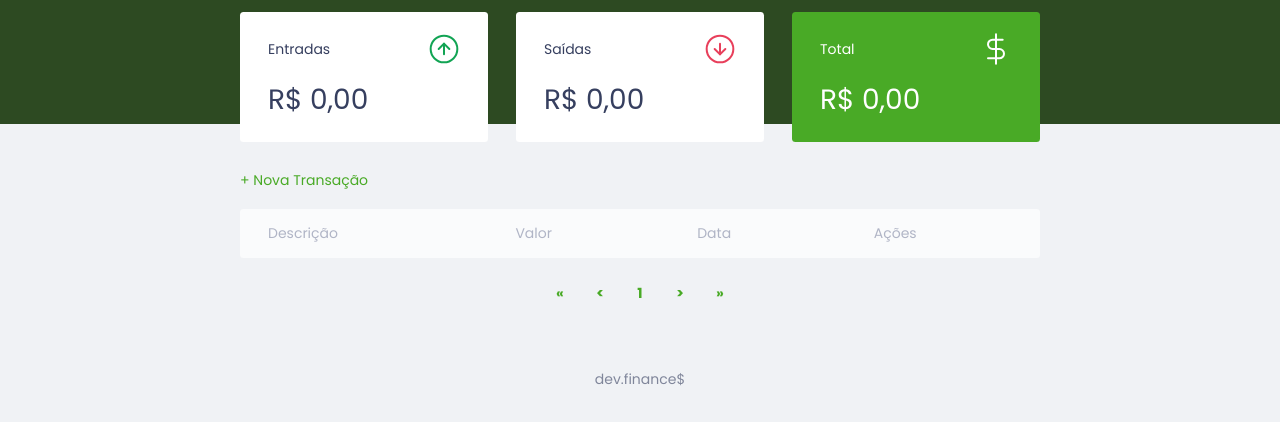
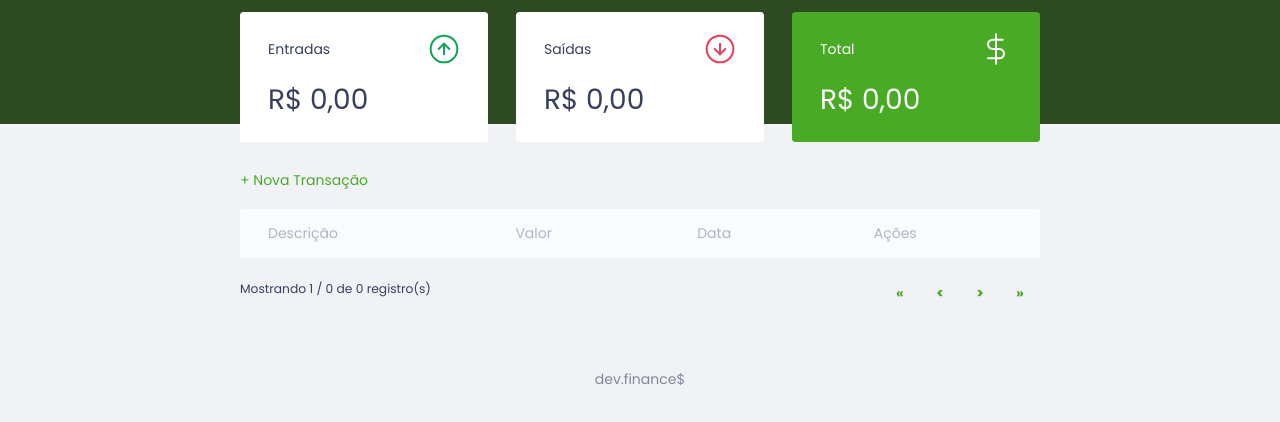
Before and after one commit to johnnycfg/devfinances-maratona-discover, a plain HTML site: page index.html in a window 1280 px wide. Shown: the part 74-496 px from the top of the page. Drawn offline with Linux system fonts and the light colour scheme.

Commit message:
datatable pagination finished and datatable status bar included

```diff
--- a/index.html
+++ b/index.html
@@ -71,6 +71,11 @@
                 </tbody>
             </table>
 
+            <div class="footer-controls">
+                <div class="datatable-status">
+                    Nenhuma transação encontrada :/
+                </div>
+
                 <div class="pagination">
                     <div class="first">&#171;</div>
                     <div class="prev">&lt;</div>
@@ -81,6 +86,7 @@
 
                     <div class="next">&gt;</div>
                     <div class="last">&#187;</div>
+                </div>
             </div>
         </section>
 
--- a/scripts.js
+++ b/scripts.js
@@ -43,7 +43,7 @@ const Transaction = {
 
 
     update(transaction, index) {
-        let newArrObj = Transaction.all.map(function(t, i){
+        Transaction.all.map(function(t, i){
             if (index === i) {
                 t.description = transaction.description;
                 t.amount = transaction.amount;
@@ -99,9 +99,12 @@ const DOM = {
         const paginatedRows = Transaction.all.slice(start, end);
 
         paginatedRows.forEach(function(transaction, index) {
+            //setting new index because after Transaction.all is sliced, paginatedRows index start on position 0
             let newIndex = index + start;
             DOM.addTransaction(transaction, newIndex);
         });
+
+        return paginatedRows.length;
     },
     addTransaction(transaction, index) {
         const tr = document.createElement('tr');
@@ -326,11 +329,13 @@ const html = {
     }
 }
 
+// Pagination scripts
 let perPage = 5;
 const state = {
     page: 1,
     perPage,
     totalPages: Math.ceil(Transaction.all.length / perPage),
+    maxVisibleButtons: 5
 }
 
 const controls = {
@@ -351,7 +356,7 @@ const controls = {
         }
     },
     goTo(page) {
-        state.page = page;
+        state.page = +page;
 
         if(page < 1) {
             state.page = 1
@@ -384,20 +389,83 @@ const controls = {
     }
 }
 
+const buttons = {
+    element: html.get('.pagination .numbers'),
+    create(number) {
+        const button = document.createElement('div');
+
+        button.innerHTML = number;
+
+        if(state.page == number) {
+            button.classList.add('active');
+        }
+
+        button.addEventListener('click', (event) => {
+            const page = event.target.innerText;
+            controls.goTo(page);
+            update();
+        });
+
+        buttons.element.appendChild(button);
+    },
+    update() {
+        html.get('.pagination .numbers').innerHTML = "";
+        const {maxLeft, maxRight} = buttons.calculateMaxVisible();
+
+        for(let page = maxLeft; page <= maxRight; page++) {
+            buttons.create(page);
+        }
+    },
+    calculateMaxVisible() {
+        const { maxVisibleButtons } = state;
+        let maxLeft = (state.page - Math.floor(maxVisibleButtons / 2));
+        let maxRight = (state.page + Math.floor(maxVisibleButtons / 2));
+
+        if( maxLeft < 1) {
+            maxLeft = 1;
+            maxRight = maxVisibleButtons;
+        }
+
+        if( maxRight > state.totalPages) {
+            maxLeft = state.totalPages - (maxVisibleButtons - 1);
+            maxRight = state.totalPages;
+
+            if(maxLeft < 1) {
+                maxLeft = 1
+            }
+        }
+
+        return {maxLeft, maxRight}
+    }
+}
+
+function dataTableStatus(rows) {
+    const statusBar = html.get('.datatable-status');
+    const totalTransactions = Transaction.all.length;
+
+    start = (rows * state.page) - (rows - 1);
+    end = (rows * state.page);
+
+
+    statusBar.innerHTML = 'Mostrando ' + start + ' / ' + end + ' de ' + totalTransactions + ' registro(s)';
+}
+
 function update() {
-    console.log(state.page);
     App.init();
+
 }
 
 const App = {
     init() {
+        const rows = DOM.populate();
 
-
-        DOM.populate();
+        buttons.update();
 
         DOM.updateBalance();
 
         Storage.set(Transaction.all);
+
+        dataTableStatus(rows);
     },
 
     reload() {
@@ -409,8 +477,3 @@ const App = {
 App.init();
 
 controls.createListeners();
-
-
-
-
-console.log('totalPages: ' + state.totalPages);
--- a/styles.css
+++ b/styles.css
@@ -222,6 +222,16 @@ td.expense {
 }
 
 /* Pagination ================ */
+.footer-controls {
+    display: block;
+    text-align: center;
+}
+
+.datatable-status {
+    color: var(--dark-blue);
+    font-size: 87.5%;
+}
+
 .pagination {
     display: flex;
     align-items: center;
@@ -253,6 +263,10 @@ td.expense {
 .pagination div.numbers div:hover,
 .pagination div.numbers div:active {
     color: var(--light-green);
+}
+
+.active {
+    color: var(--light-green) !important;
 }
 
 
@@ -351,4 +365,10 @@ footer {
         gap: 2rem;
     }
 
+    .footer-controls {
+        display: flex;
+        align-items: center;
+        justify-content: space-between;
+    }
+
 }
```
Lines whose indentation alone changed are shown as unchanged.
